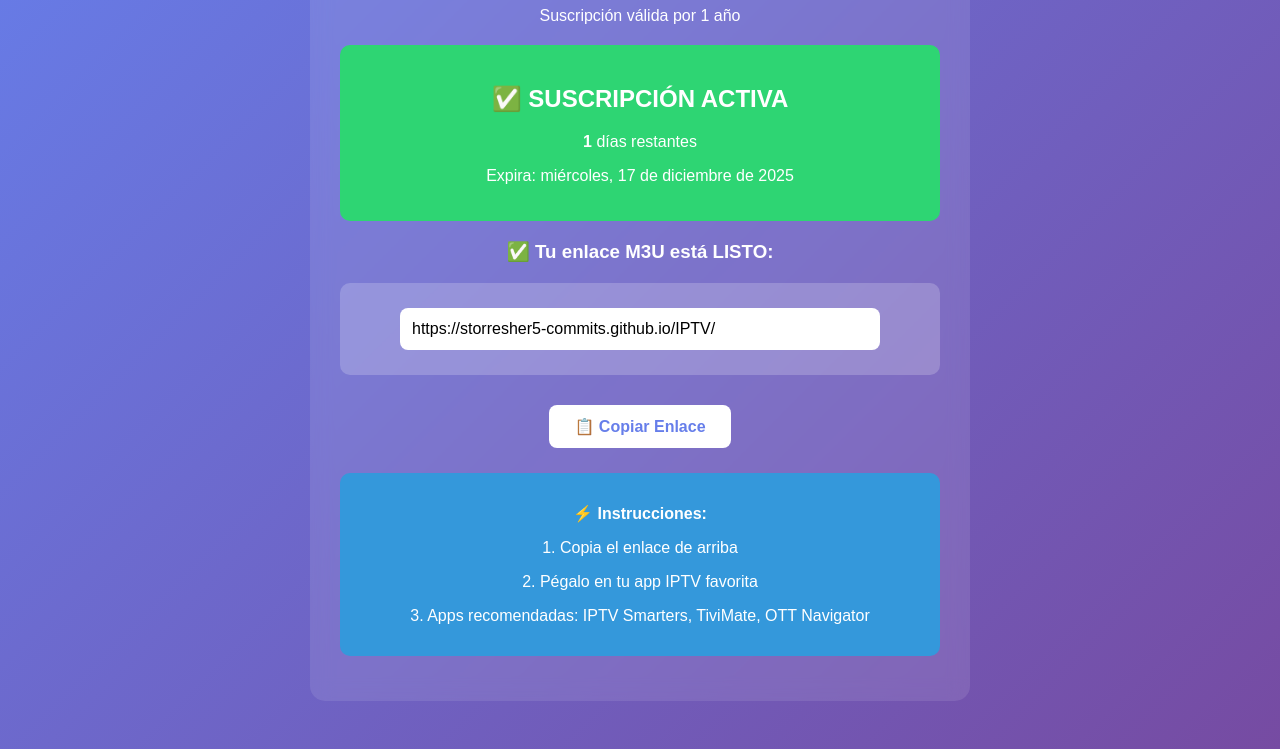
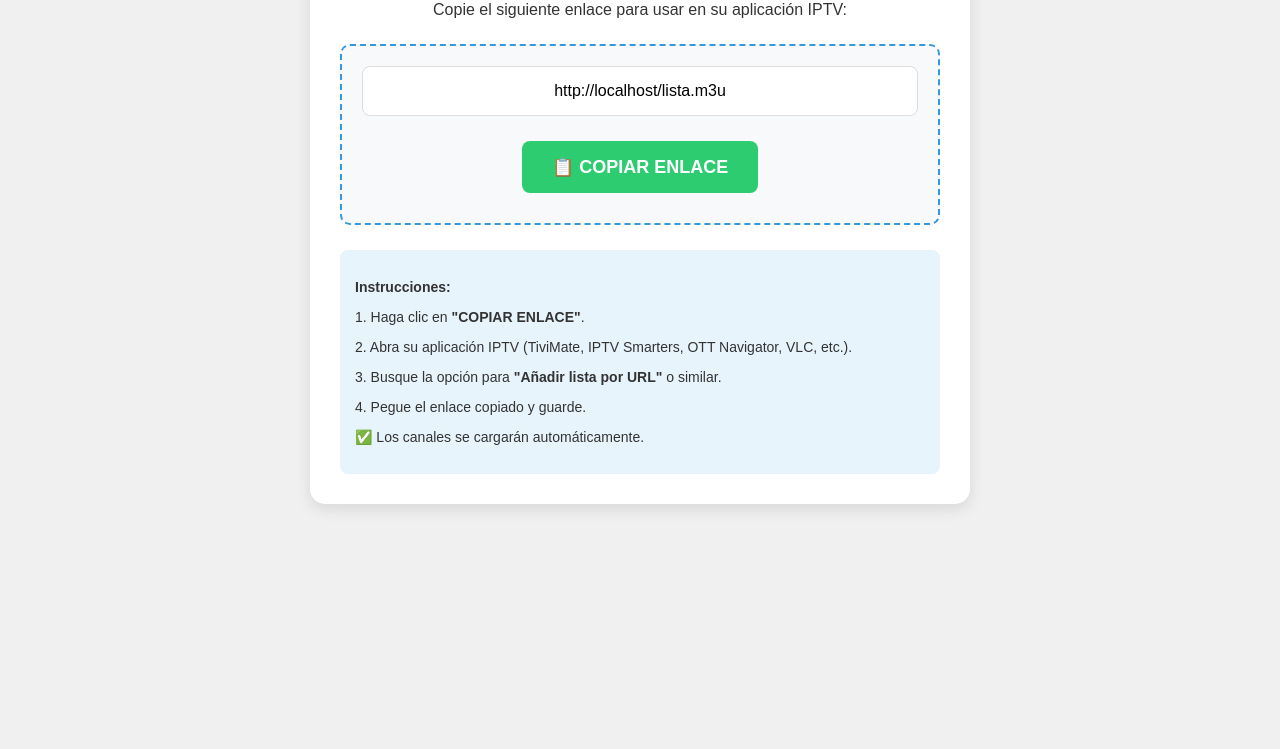
Before and after one commit to storresher5-commits/IPTV, a plain HTML site: page index.html in a window 1280 px wide. Shown: the part 152-901 px from the top of the page. After the commit the page ends 800 px from the top, so only its background shows below. Drawn offline with Linux system fonts and the light colour scheme.

Commit message:
Update index.html

```diff
--- a/index.html
+++ b/index.html
@@ -1,132 +1,108 @@
 <!DOCTYPE html>
 <html>
 <head>
-    <title>IPTV - Acceso</title>
+    <title>Enlace IPTV</title>
+    <meta name="viewport" content="width=device-width, initial-scale=1.0">
     <style>
         body {
             font-family: Arial, sans-serif;
-            padding: 40px;
             text-align: center;
-            background: linear-gradient(135deg, #667eea 0%, #764ba2 100%);
-            color: white;
-            min-height: 100vh;
+            padding: 40px 20px;
+            background: #f0f0f0;
+            color: #333;
         }
-        .container {
-            background: rgba(255,255,255,0.1);
+        .contenedor {
+            background: white;
+            max-width: 600px;
+            margin: 0 auto;
             padding: 30px;
             border-radius: 15px;
-            max-width: 600px;
-            margin: 0 auto;
-            backdrop-filter: blur(10px);
+            box-shadow: 0 5px 15px rgba(0,0,0,0.1);
         }
-        .valido {
-            background: #2ed573;
-            color: white;
+        h1 {
+            color: #2c3e50;
+            margin-bottom: 10px;
+        }
+        .url-box {
+            background: #f8f9fa;
+            border: 2px dashed #3498db;
+            border-radius: 10px;
             padding: 20px;
-            border-radius: 10px;
-            margin: 20px 0;
-        }
-        .expirado {
-            background: #ff4757;
-            color: white;
-            padding: 20px;
-            border-radius: 10px;
-            margin: 20px 0;
+            margin: 25px 0;
+            word-break: break-all;
+            font-size: 16px;
         }
         input {
-            width: 80%;
-            padding: 12px;
-            margin: 10px 0;
-            border: none;
+            width: 100%;
+            padding: 15px;
+            border: 1px solid #ddd;
             border-radius: 8px;
             font-size: 16px;
+            box-sizing: border-box;
+            text-align: center;
+            background: #fff;
+            margin-bottom: 15px;
         }
         button {
-            background: white;
-            color: #667eea;
+            background: #2ecc71;
+            color: white;
             border: none;
-            padding: 12px 25px;
-            font-size: 16px;
+            padding: 15px 30px;
+            font-size: 18px;
             border-radius: 8px;
             cursor: pointer;
+            font-weight: bold;
             margin: 10px;
-            font-weight: bold;
+            transition: background 0.3s;
+        }
+        button:hover {
+            background: #27ae60;
         }
         .info {
-            background: #3498db;
+            background: #e8f4fc;
             padding: 15px;
-            border-radius: 10px;
-            margin: 15px 0;
-        }
-        .enlace-box {
-            background: rgba(255,255,255,0.2);
-            padding: 15px;
-            border-radius: 10px;
-            margin: 20px 0;
-            word-break: break-all;
+            border-radius: 8px;
+            margin-top: 25px;
+            text-align: left;
+            font-size: 14px;
         }
     </style>
 </head>
 <body>
-    <div class="container">
-        <h1>📺 ACCESO IPTV</h1>
-        <p>Suscripción válida por 1 año</p>
+    <div class="contenedor">
+        <h1>🔗 Enlace de Lista M3U</h1>
+        <p>Copie el siguiente enlace para usar en su aplicación IPTV:</p>
 
-        <div id="estado"></div>
+        <div class="url-box">
+            <input type="text" id="enlaceM3U" readonly value="https://storresher5-commits.github.io/IPTV/lista.m3u">
+            <button onclick="copiarEnlace()">📋 COPIAR ENLACE</button>
+        </div>
 
-        <div id="enlace" style="display:none; margin-top:20px;">
-            <h3>✅ Tu enlace M3U está LISTO:</h3>
-            <div class="enlace-box">
-                <input type="text" id="url" readonly>
-            </div>
-            <button onclick="copiar()">📋 Copiar Enlace</button>
-            <div class="info">
-                <p>⚡ <strong>Instrucciones:</strong></p>
-                <p>1. Copia el enlace de arriba</p>
-                <p>2. Pégalo en tu app IPTV favorita</p>
-                <p>3. Apps recomendadas: IPTV Smarters, TiviMate, OTT Navigator</p>
-            </div>
+        <div class="info">
+            <p><strong>Instrucciones:</strong></p>
+            <p>1. Haga clic en <strong>"COPIAR ENLACE"</strong>.</p>
+            <p>2. Abra su aplicación IPTV (TiviMate, IPTV Smarters, OTT Navigator, VLC, etc.).</p>
+            <p>3. Busque la opción para <strong>"Añadir lista por URL"</strong> o similar.</p>
+            <p>4. Pegue el enlace copiado y guarde.</p>
+            <p>✅ Los canales se cargarán automáticamente.</p>
         </div>
     </div>
 
     <script>
-        // ⚠️ FECHA DE EXPIRACIÓN: 17 Diciembre 2025 (1 año desde hoy)
-        const expira = new Date('2025-12-17');
-        const hoy = new Date();
-        const diasRestantes = Math.ceil((expira - hoy) / (1000 * 60 * 60 * 24));
-
-        const estadoDiv = document.getElementById('estado');
-        const enlaceDiv = document.getElementById('enlace');
-
-        if (hoy > expira) {
-            // SUSCRIPCIÓN EXPIRADA
-            estadoDiv.innerHTML =
-                '<div class="expirado"><h2>✖️ SUSCRIPCIÓN EXPIRADA</h2>' +
-                '<p>Contacta con el administrador para renovar</p></div>';
-        } else {
-            // SUSCRIPCIÓN ACTIVA
-            estadoDiv.innerHTML =
-                '<div class="valido"><h2>✅ SUSCRIPCIÓN ACTIVA</h2>' +
-                `<p><strong>${diasRestantes}</strong> días restantes</p>` +
-                `<p>Expira: ${expira.toLocaleDateString('es-ES', { weekday: 'long', year: 'numeric', month: 'long', day: 'numeric' })}</p></div>`;
-
-            // Mostrar enlace M3U
-            enlaceDiv.style.display = 'block';
-            document.getElementById('url').value =
-                'https://storresher5-commits.github.io/IPTV/';
+        // Función para copiar el enlace al portapapeles
+        function copiarEnlace() {
+            const input = document.getElementById('enlaceM3U');
+            input.select();
+            document.execCommand('copy');
+            alert('✅ Enlace copiado al portapapeles. Péguelo en su app IPTV.');
         }
 
-        function copiar() {
-            const input = document.getElementById('url');
-            input.select();
-            document.execCommand('copy');
-            alert('✅ Enlace copiado al portapapeles');
+        // Cargar automáticamente el enlace correcto
+        window.onload = function() {
+            const urlBase = window.location.href.split('/').slice(0, -1).join('/') + '/';
+            const enlaceCompleto = urlBase + 'lista.m3u';
+            document.getElementById('enlaceM3U').value = enlaceCompleto;
         }
-
-        // Mostrar fecha actual en consola para debug
-        console.log('Fecha actual:', hoy.toLocaleDateString());
-        console.log('Fecha expiración:', expira.toLocaleDateString());
-        console.log('Días restantes:', diasRestantes);
     </script>
 </body>
 </html>
```
